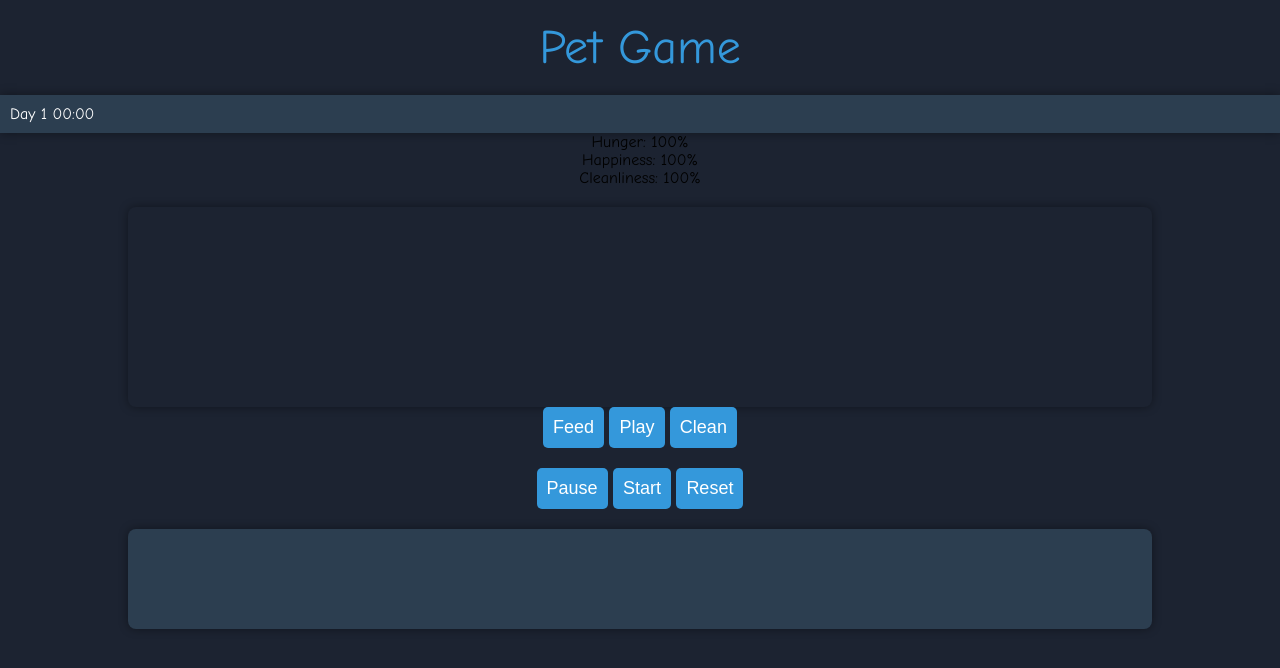
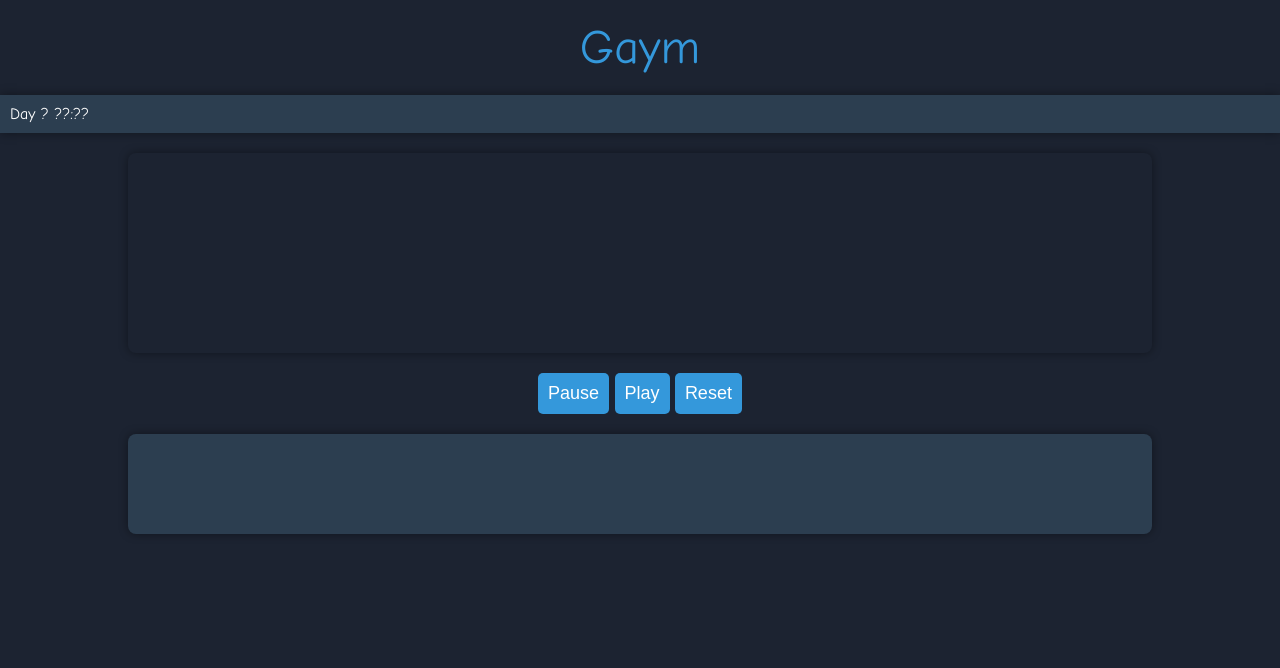
Before and after one commit to mystxcal/dagame, a plain HTML site: page index.html in a window 1280 px wide. Drawn offline with Linux system fonts and the light colour scheme.

Commit message:
Update index.html

```diff
--- a/index.html
+++ b/index.html
@@ -2,39 +2,25 @@
 <html lang="en">
 <head>
   <meta charset="UTF-8">
-  <title>Pet Game</title>
+  <title>Gaym</title>
   <link rel="stylesheet" href="styles.css">
   <meta name="viewport" content="width=device-width, initial-scale=1.0">
 </head>
 <body>
 
-  <div id="game-title">Pet Game</div>
+  <div id="game-title">Gaym</div>
 
   <div id="info-menu">
     <div class="info-item">
-      <span id="clock">Day 1 00:00</span>
+      <span id="clock">Day ? ??:??</span>
     </div>
   </div>
 
-  <div id="pet-status">
-    <div>Hunger: <span id="hunger">100</span>%</div>
-    <div>Happiness: <span id="happiness">100</span>%</div>
-    <div>Cleanliness: <span id="cleanliness">100</span>%</div>
-  </div>
-
-  <div id="main-game">
-    <!-- ASCII art will be injected here -->
-  </div>
-
-  <div id="actions">
-    <button id="feedBtn">Feed</button>
-    <button id="playBtn">Play</button>
-    <button id="cleanBtn">Clean</button>
-  </div>
+  <div id="main-game"></div>
 
   <div id="buttons">
     <button id="pauseBtn">Pause</button>
-    <button id="startBtn">Start</button>
+    <button id="playBtn">Play</button>
     <button id="resetBtn">Reset</button>
   </div>
 
```
